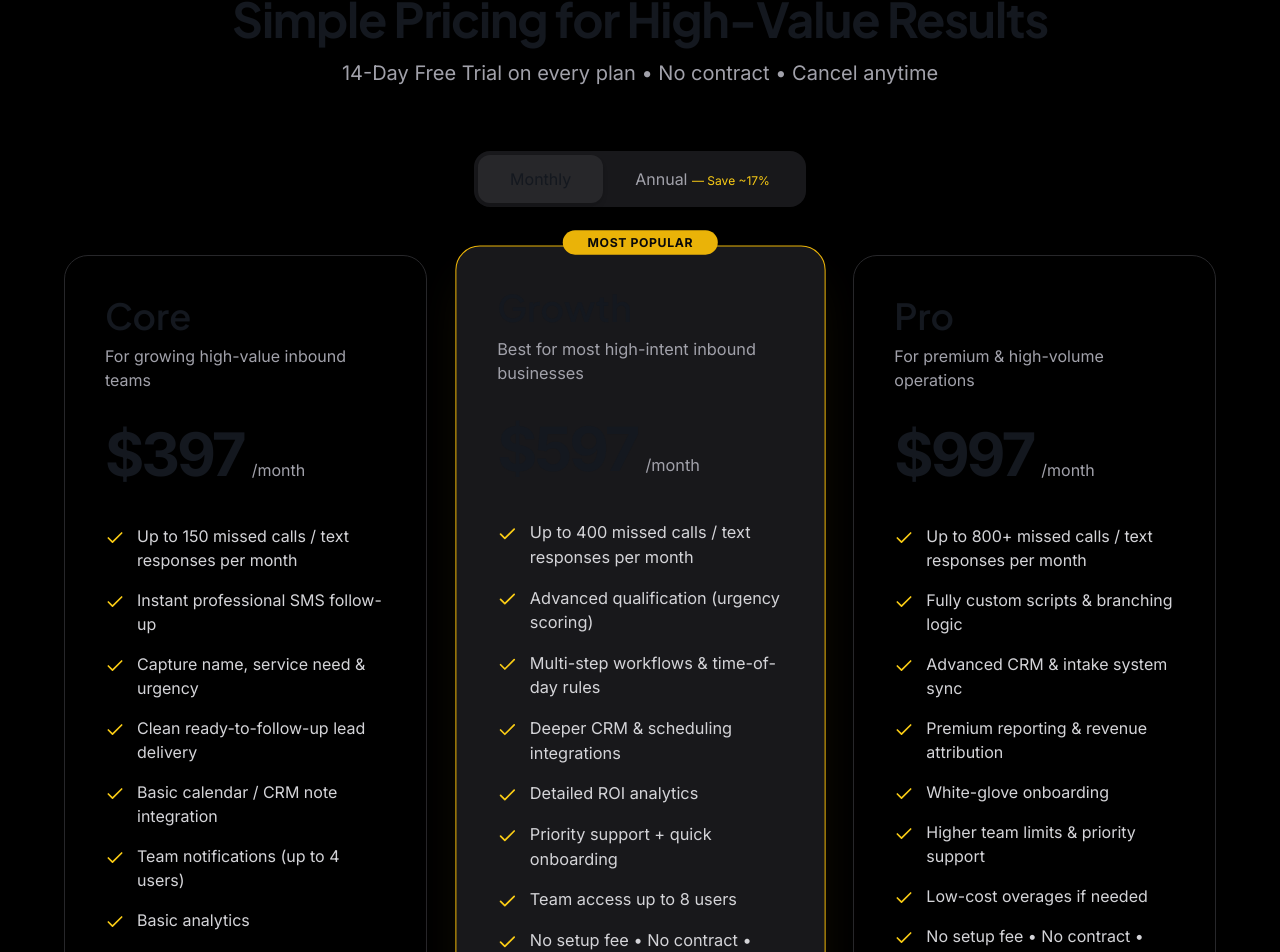
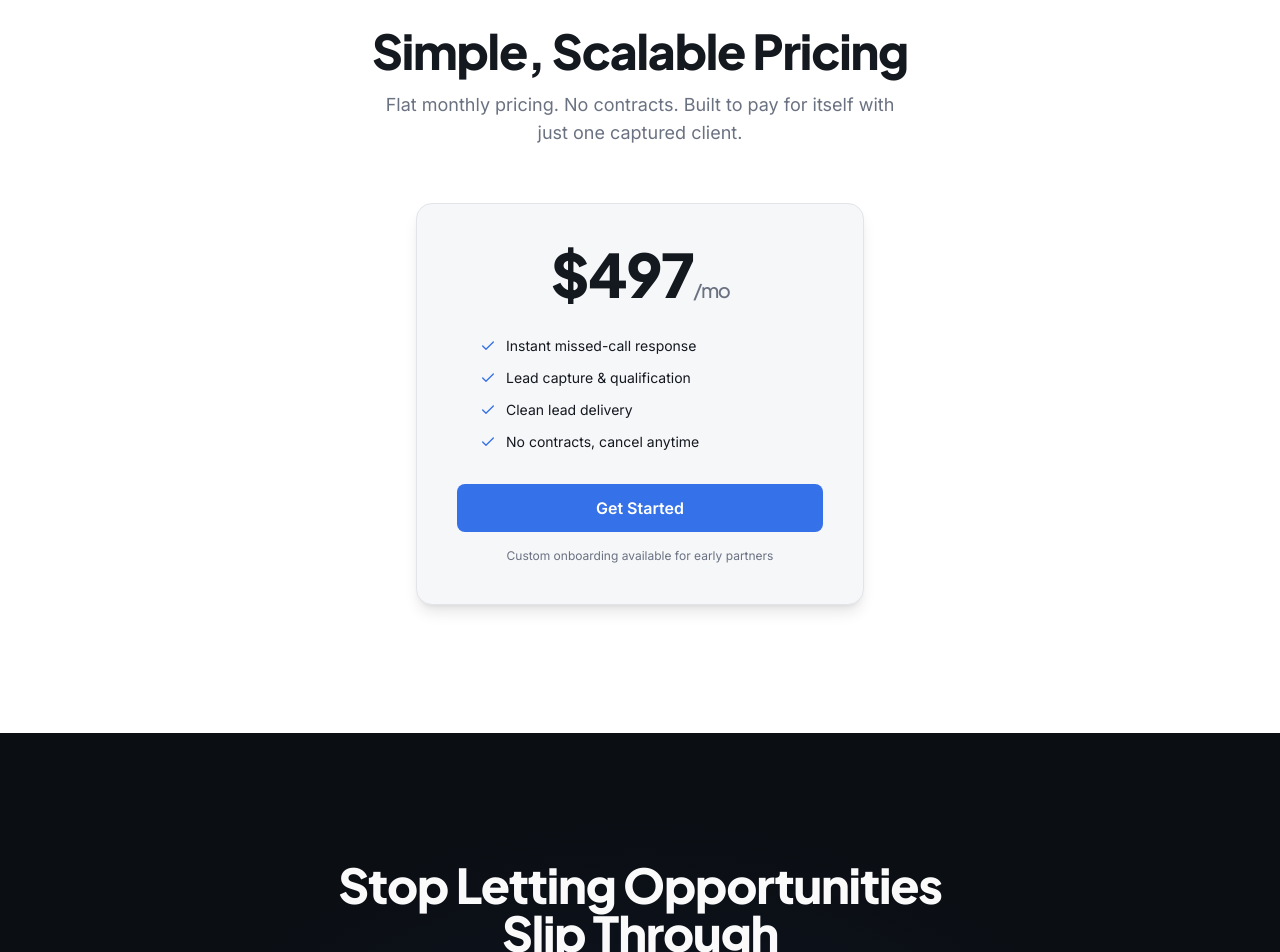
Before and after one commit to birdsinspace-gif/callcapture-nextjs, a Next.js app: page / in a window 1280 px wide. Shown: the part 2963-3915 px from the top of the page. Built offline with nearby package versions, Linux system fonts and the light colour scheme.

Commit message:
Update Pricing.tsx

```diff
--- a/src/components/landing/Pricing.tsx
+++ b/src/components/landing/Pricing.tsx
@@ -1,145 +1,64 @@
-'use client';
+"use client";
 
-import { useState } from 'react';
-import { Check } from 'lucide-react';
+import { motion } from "framer-motion";
+import { Button } from "@/components/ui/button";
+import { Check } from "lucide-react";
 
-const tiers = [
-  {
-    name: 'Core',
-    price: 397,
-    annual: 327,
-    description: 'For growing high-value inbound teams',
-    features: [
-      'Up to 150 missed calls / text responses per month',
-      'Instant professional SMS follow-up',
-      'Capture name, service need & urgency',
-      'Clean ready-to-follow-up lead delivery',
-      'Basic calendar / CRM note integration',
-      'Team notifications (up to 4 users)',
-      'Basic analytics',
-      'No setup fee • No contract • Cancel anytime',
-    ],
-    popular: false,
-  },
-  {
-    name: 'Growth',
-    price: 597,
-    annual: 497,
-    description: 'Best for most high-intent inbound businesses',
-    features: [
-      'Up to 400 missed calls / text responses per month',
-      'Advanced qualification (urgency scoring)',
-      'Multi-step workflows & time-of-day rules',
-      'Deeper CRM & scheduling integrations',
-      'Detailed ROI analytics',
-      'Priority support + quick onboarding',
-      'Team access up to 8 users',
-      'No setup fee • No contract • Cancel anytime',
-    ],
-    popular: true,
-  },
-  {
-    name: 'Pro',
-    price: 997,
-    annual: 827,
-    description: 'For premium & high-volume operations',
-    features: [
-      'Up to 800+ missed calls / text responses per month',
-      'Fully custom scripts & branching logic',
-      'Advanced CRM & intake system sync',
-      'Premium reporting & revenue attribution',
-      'White-glove onboarding',
-      'Higher team limits & priority support',
-      'Low-cost overages if needed',
-      'No setup fee • No contract • Cancel anytime',
-    ],
-    popular: false,
-  },
-];
+const Pricing = () => (
+  <section className="bg-background py-24 md:py-32">
+    <div className="container mx-auto px-6">
+      <motion.div
+        className="mx-auto max-w-2xl text-center"
+        initial={{ opacity: 0, y: 20 }}
+        whileInView={{ opacity: 1, y: 0 }}
+        viewport={{ once: true }}
+        transition={{ duration: 0.6 }}
+      >
+        <h2 className="font-display text-3xl font-extrabold tracking-tight text-foreground md:text-5xl">
+          Simple, Scalable Pricing
+        </h2>
+        <p className="mx-auto mt-4 max-w-lg text-lg text-muted-foreground">
+          Flat monthly pricing. No contracts. Built to pay for itself with just
+          one captured client.
+        </p>
+      </motion.div>
 
-export default function Pricing() {
-  const [isAnnual, setIsAnnual] = useState(false);
-
-  return (
-    <section id="pricing" className="py-24 px-6 bg-black">
-      <div className="max-w-6xl mx-auto">
-        <div className="text-center mb-16">
-          <h2 className="text-5xl font-bold tracking-tight mb-4">Simple Pricing for High-Value Results</h2>
-          <p className="text-xl text-zinc-400">14-Day Free Trial on every plan • No contract • Cancel anytime</p>
+      <motion.div
+        className="mx-auto mt-14 max-w-md rounded-2xl border border-border bg-card p-10 text-center shadow-lg"
+        initial={{ opacity: 0, y: 20 }}
+        whileInView={{ opacity: 1, y: 0 }}
+        viewport={{ once: true }}
+        transition={{ delay: 0.15, duration: 0.6 }}
+      >
+        <div className="font-display text-5xl font-extrabold tracking-tight text-foreground md:text-6xl">
+          $497
+          <span className="text-xl font-medium text-muted-foreground">/mo</span>
         </div>
 
-        <div className="flex justify-center mb-12">
-          <div className="inline-flex bg-zinc-900 rounded-2xl p-1">
-            <button
-              onClick={() => setIsAnnual(false)}
-              className={`px-8 py-3 rounded-xl transition-all ${!isAnnual ? 'bg-zinc-800 shadow-md' : 'text-zinc-400'}`}
-            >
-              Monthly
-            </button>
-            <button
-              onClick={() => setIsAnnual(true)}
-              className={`px-8 py-3 rounded-xl transition-all ${isAnnual ? 'bg-zinc-800 shadow-md' : 'text-zinc-400'}`}
-            >
-              Annual <span className="text-yellow-400 text-xs">— Save ~17%</span>
-            </button>
-          </div>
-        </div>
+        <ul className="mx-auto mt-8 max-w-xs space-y-3 text-left text-sm text-foreground">
+          {[
+            "Instant missed-call response",
+            "Lead capture & qualification",
+            "Clean lead delivery",
+            "No contracts, cancel anytime",
+          ].map((item) => (
+            <li key={item} className="flex items-center gap-2.5">
+              <Check className="h-4 w-4 shrink-0 text-primary" />
+              {item}
+            </li>
+          ))}
+        </ul>
 
-        <div className="grid md:grid-cols-3 gap-8">
-          {tiers.map((tier) => {
-            const currentPrice = isAnnual ? tier.annual : tier.price;
-            return (
-              <div
-                key={tier.name}
-                className={`relative rounded-3xl p-10 border flex flex-col transition-all ${
-                  tier.popular
-                    ? 'border-yellow-500 bg-zinc-900 scale-[1.02] shadow-2xl shadow-yellow-500/10'
-                    : 'border-zinc-800 hover:border-zinc-700'
-                }`}
-              >
-                {tier.popular && (
-                  <div className="absolute -top-4 left-1/2 -translate-x-1/2 bg-yellow-500 text-zinc-950 px-6 py-1 rounded-full text-xs font-bold tracking-wider">
-                    MOST POPULAR
-                  </div>
-                )}
+        <Button variant="default" size="lg" className="mt-8 w-full h-12 text-base font-semibold">
+          Get Started
+        </Button>
 
-                <div className="mb-8">
-                  <h3 className="text-4xl font-semibold">{tier.name}</h3>
-                  <p className="text-zinc-400 mt-2">{tier.description}</p>
-                </div>
+        <p className="mt-4 text-xs text-muted-foreground">
+          Custom onboarding available for early partners
+        </p>
+      </motion.div>
+    </div>
+  </section>
+);
 
-                <div className="mb-10">
-                  <span className="text-6xl font-bold tracking-tighter">${currentPrice}</span>
-                  <span className="text-zinc-400 ml-2">/month</span>
-                  {isAnnual && <p className="text-yellow-400 text-sm mt-1">Billed annually</p>}
-                </div>
-
-                <ul className="space-y-4 mb-12 flex-1">
-                  {tier.features.map((feature, i) => (
-                    <li key={i} className="flex items-start gap-3">
-                      <Check className="w-5 h-5 text-yellow-400 mt-1 flex-shrink-0" />
-                      <span className="text-zinc-300">{feature}</span>
-                    </li>
-                  ))}
-                </ul>
-
-                <a
-                  href="#"
-                  className={`block text-center py-4 rounded-2xl font-semibold text-lg transition-all ${
-                    tier.popular
-                      ? 'bg-yellow-500 hover:bg-yellow-400 text-zinc-950'
-                      : 'bg-zinc-800 hover:bg-zinc-700 border border-zinc-700'
-                  }`}
-                >
-                  Start 14-Day Free Trial
-                </a>
-
-                <p className="text-center text-xs text-zinc-500 mt-6">14-day risk-free trial • One captured high-value client often covers months</p>
-              </div>
-            );
-          })}
-        </div>
-      </div>
-    </section>
-  );
-}
+export default Pricing;
```
